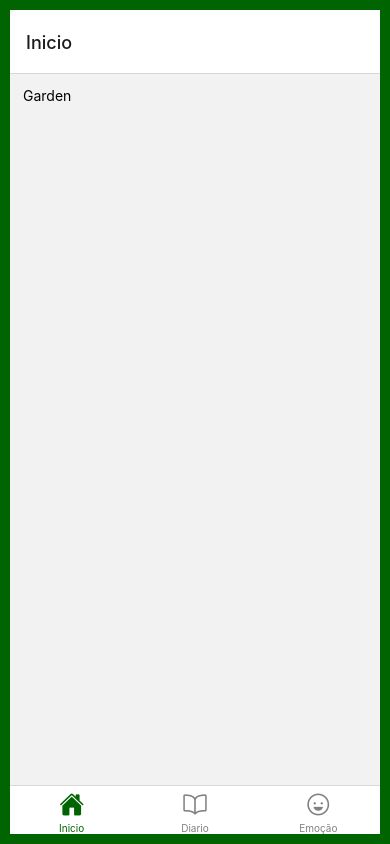
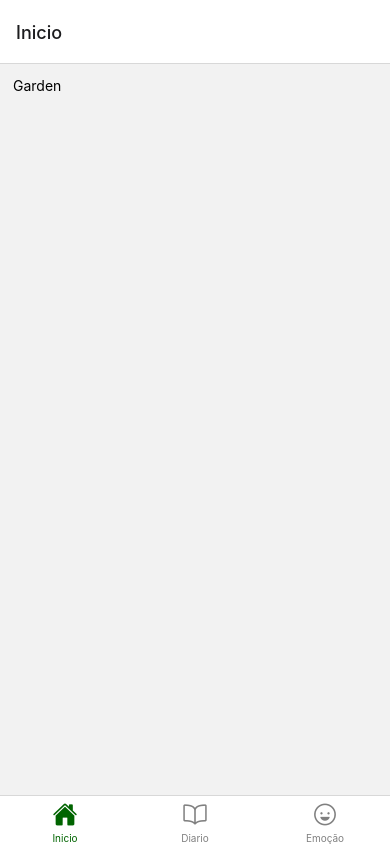
Before and after one commit to MatheusAraujo02/GardenMovel, a React Native app: screen / in a window 390 px wide. Built offline with nearby package versions, Linux system fonts and the light colour scheme.

Commit message:
pouca att

```diff
--- a/App.js
+++ b/App.js
@@ -17,9 +17,8 @@ export default function App() {
 const styles = StyleSheet.create({
   container: {
     flex: 1,
-    backgroundColor: 'darkgreen',
+    backgroundColor: '#c0c0c0',
     // alignItems: 'center',
     // justifyContent: 'center',
-    padding: 10,
   },
 });
```
